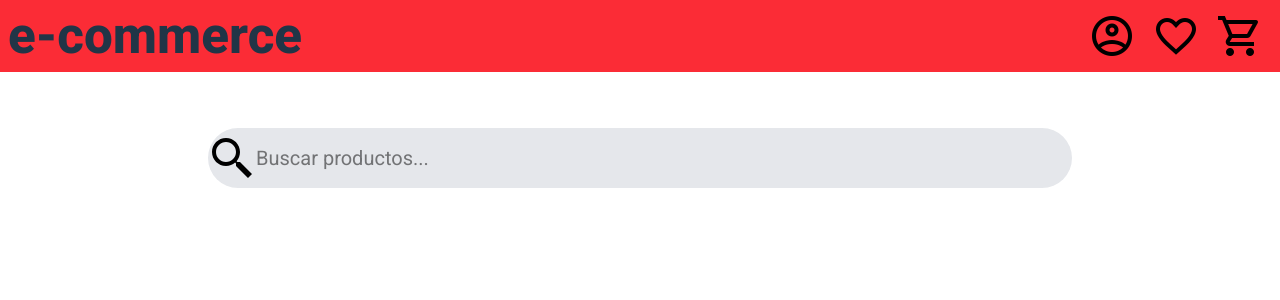
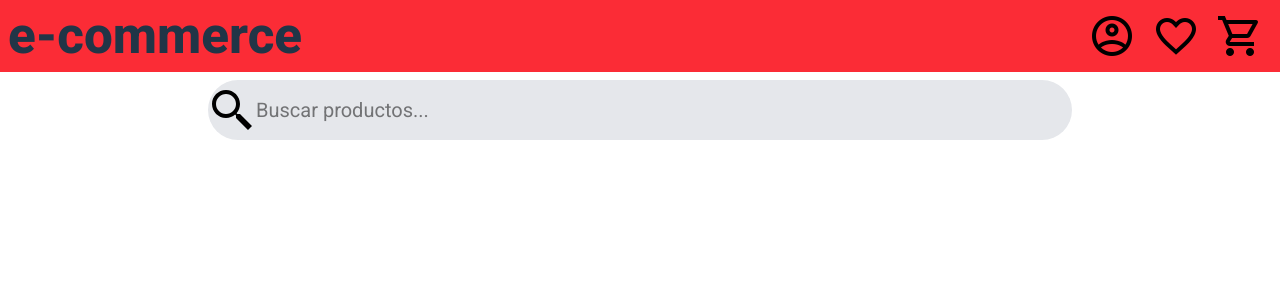
Before and after one commit to e-commerce-skeleton/e-commerce-client, a React (Vite) app: page / in a window 1280 px wide. Shown: the top 300 px of the page. Built offline with nearby package versions, Linux system fonts and the light colour scheme.

Commit message:
bugfix en searcher

```diff
--- a/src/components/searcher/Searcher.tsx
+++ b/src/components/searcher/Searcher.tsx
@@ -5,7 +5,7 @@ import {
   function Searcher() {
     return (
       <>
-        <div className="min-h-screen mt-32">
+        <div className="fixed top-0 left-0 mt-32 lg:mt-20">
           <div className="flex justify-center min-w-screen">
             <div className="w-full max-w-4xl px-4 relative">
               <input
```
